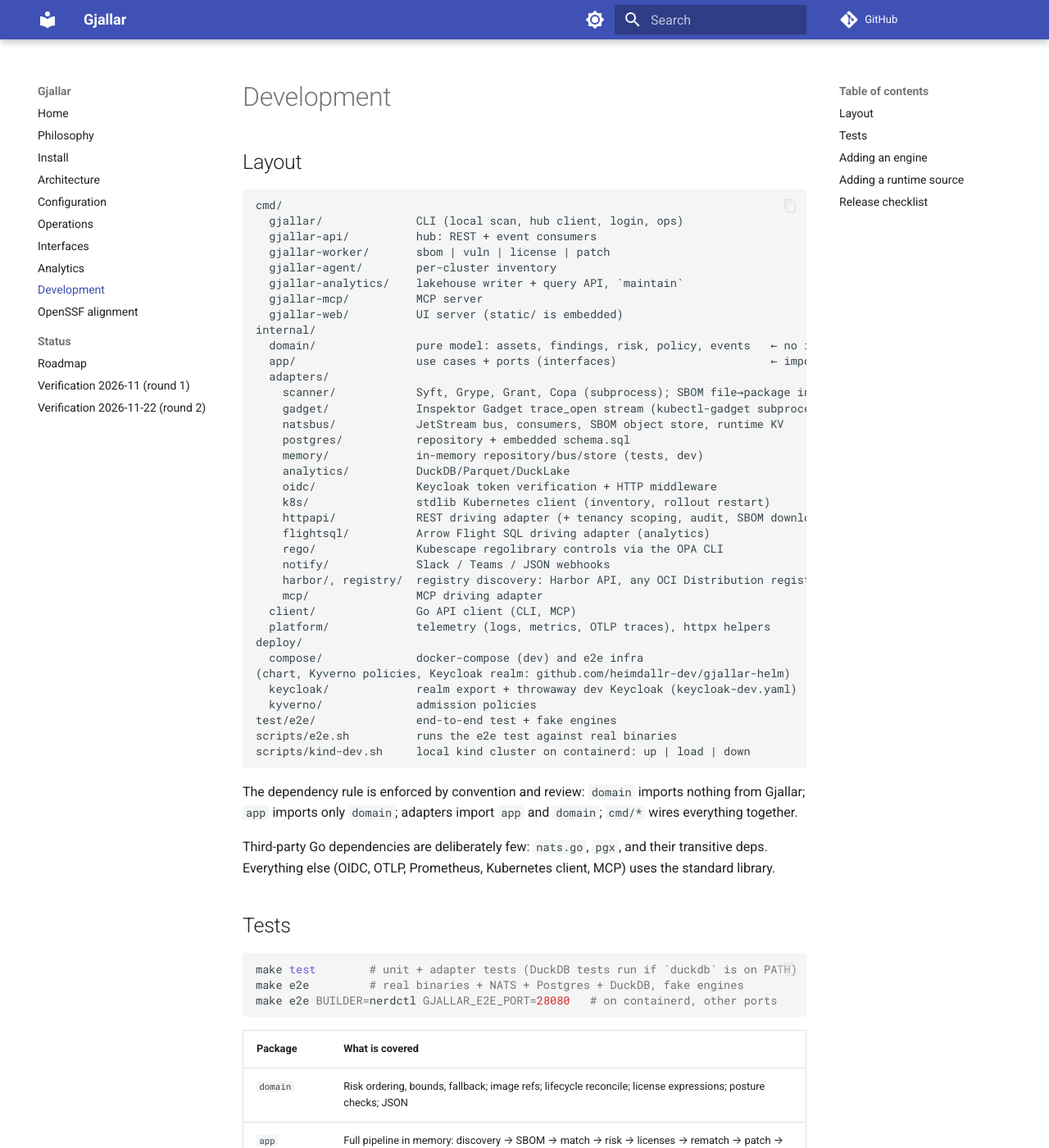
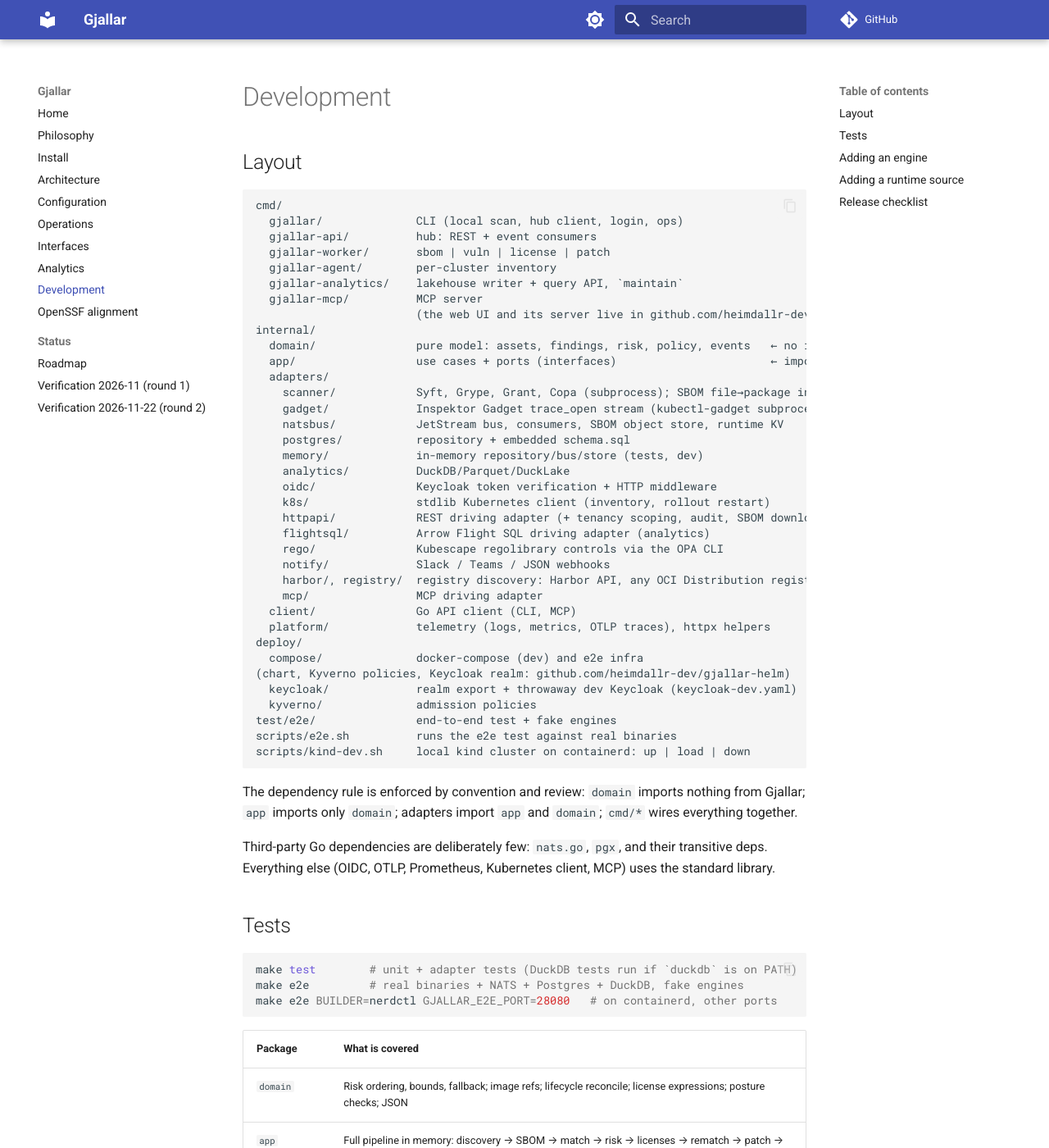
Before and after one commit to heimdallr-dev/gjallar-docs, an MkDocs documentation site: the page built from docs/development.md, in a window 1280 px wide and 1400 px high. Shown: the whole window at 82% size. Built offline with MkDocs 1.6.1 and Material for MkDocs 9.7.7, drawn with Linux system fonts in a browser that asks for light colours; comment, search, counter and statistics services are not loaded.

Commit message:
Development layout: web UI lives in gjallar-web
Co-Authored-By: Claude Opus 5.5 <noreply@anthropic.com>

```diff
--- a/docs/development.md
+++ b/docs/development.md
@@ -10,7 +10,7 @@ cmd/
   gjallar-agent/        per-cluster inventory
   gjallar-analytics/    lakehouse writer + query API, `maintain`
   gjallar-mcp/          MCP server
-  gjallar-web/          UI server (static/ is embedded)
+                        (the web UI and its server live in github.com/heimdallr-dev/gjallar-web)
 internal/
   domain/               pure model: assets, findings, risk, policy, events   ← no imports outside stdlib
   app/                  use cases + ports (interfaces)                       ← imports domain only
```
